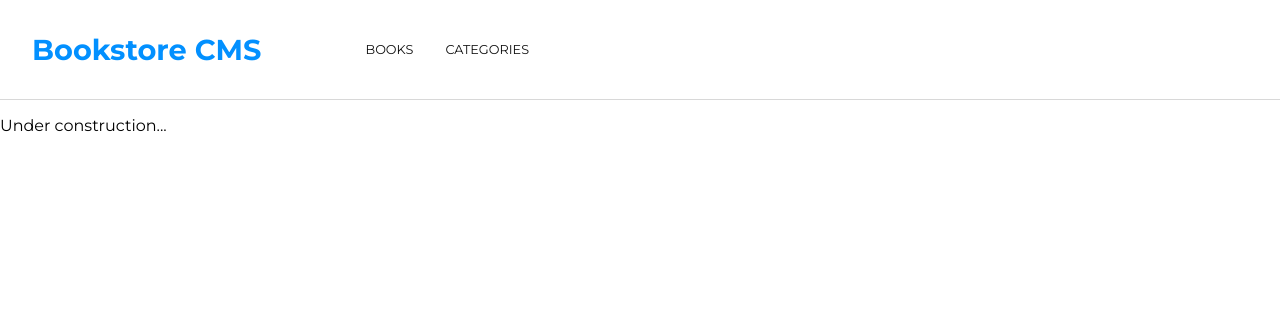
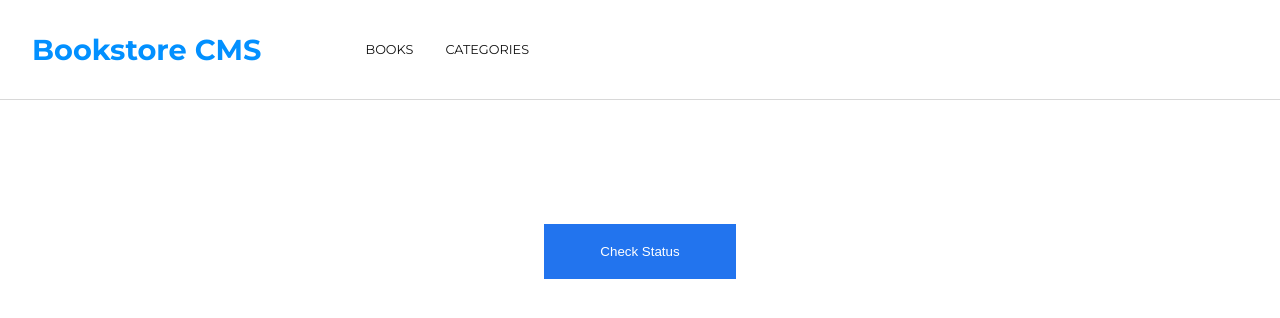
Before and after one commit to AdrianCSM/Bookstore-CMS, a React (Create React App) app: page /Categories in a window 1280 px wide. Shown: the top 318 px of the page. Built offline with nearby package versions, Linux system fonts and the light colour scheme.

Commit message:
Create button that dispatches an event to check status

```diff
--- a/src/components/CategoriesPage.js
+++ b/src/components/CategoriesPage.js
@@ -1,11 +1,25 @@
 import React from 'react';
+import { useSelector, useDispatch } from 'react-redux';
+import categories from './CategoriesPage.module.css';
+import { setCategoryStatus } from '../redux/categories/categories';
 
-function CategoriesPage() {
+const CategoriesPage = () => {
+  const status = useSelector((state) => state.categories);
+  const dispatch = useDispatch();
   return (
-    <div className="categories">
-      <p>Under construction...</p>
+    <div className="pt-12">
+      <button
+        type="button"
+        className={categories.btn}
+        onClick={() => {
+          dispatch(setCategoryStatus('Under Construction, Come back later 🙂'));
+          style={btn}
+        }}
+      >
+        {status}
+      </button>
     </div>
   );
-}
+};
 
 export default CategoriesPage;
--- /dev/null
+++ b/src/components/CategoriesPage.module.css
@@ -0,0 +1,14 @@
+.btn {
+  display: flex;
+  padding: 10px;
+  border: 0 solid #fff;
+  width: 15%;
+  background-color: #2274ee;
+  color: #fff;
+  margin-left: auto;
+  margin-right: auto;
+  justify-content: center;
+  margin-top: 124px;
+  padding-top: 20px;
+  padding-bottom: 20px;
+}
--- a/src/redux/categories/categories.js
+++ b/src/redux/categories/categories.js
@@ -1,15 +1,13 @@
+const SET_STATUS = 'BookStore/Controller/SET_STATUS';
+
 export const setCategoryStatus = (status) => ({
-    type: 'SET_STATUS',
+  type: SET_STATUS,
   status,
 });
 
-  export const CategoryStatus = {
-    UNDER_CONSTRUCTION: 'UNDER_CONSTRUCTION',
-  };
-
-  const categories = (state = CategoryStatus.UNDER_CONSTRUCTION, action) => {
+const categories = (state = 'Check Status', action) => {
   switch (action.type) {
-      case 'SET_STATUS':
+    case SET_STATUS:
       return action.status;
     default:
       return state;
```
Lines whose indentation alone changed are shown as unchanged.
